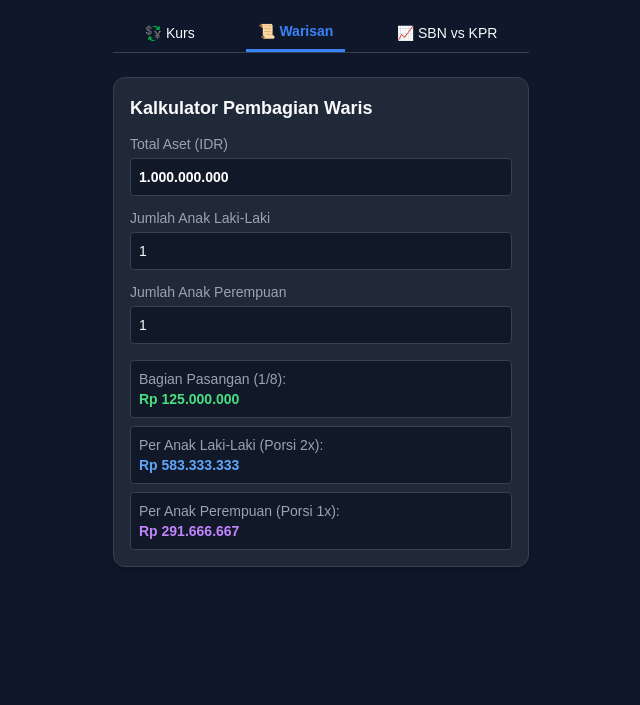
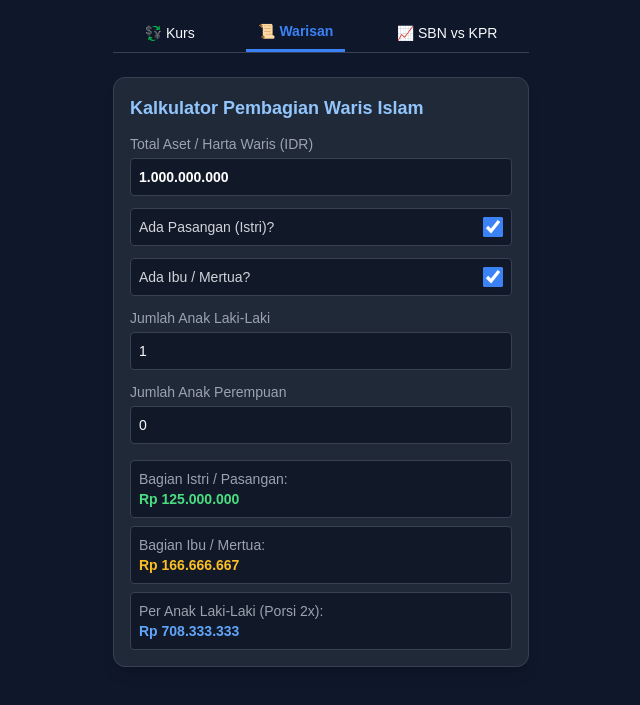
Before and after one commit to henrysonbab09-code/Multi-Cal, a plain HTML site: page index.html in a window 1280 px wide. Both pictures are taken after a click on the button "📜 Warisan". Shown: the part 51-756 px from the top of the page, without its empty margins (319-959 px from the left). Drawn offline with nearby package versions, Linux system fonts and the light colour scheme.

Commit message:
index.html

```diff
--- a/index.html
+++ b/index.html
@@ -24,7 +24,7 @@
   <!-- TAB 1: KURS -->
   <div id="section-kurs" class="space-y-4">
     <div class="bg-gray-800 p-4 rounded-xl shadow-lg border border-gray-700">
-      <h2 class="text-lg font-semibold mb-3">Konversi Mata Uang ke IDR</h2>
+      <h2 class="text-lg font-semibold mb-3 text-blue-300">Konversi Mata Uang ke IDR</h2>
 
       <div class="space-y-3 text-sm">
         <div>
@@ -60,24 +60,37 @@
   <!-- TAB 2: WARISAN -->
   <div id="section-warisan" class="hidden space-y-4">
     <div class="bg-gray-800 p-4 rounded-xl shadow-lg border border-gray-700">
-      <h2 class="text-lg font-semibold mb-3">Kalkulator Pembagian Waris</h2>
+      <h2 class="text-lg font-semibold mb-3 text-blue-300">Kalkulator Pembagian Waris Islam</h2>
+
       <div class="space-y-3 text-sm">
         <div>
-          <label class="block text-gray-400">Total Aset (IDR)</label>
+          <label class="block text-gray-400">Total Aset / Harta Waris (IDR)</label>
           <input type="text" id="total-aset" value="1.000.000.000" oninput="formatAndCalcWaris(this)" class="w-full bg-gray-900 border border-gray-700 rounded p-2 mt-1 font-semibold text-white">
         </div>
+
+        <div class="flex items-center justify-between p-2 bg-gray-900 rounded border border-gray-700">
+          <span class="text-gray-300">Ada Pasangan (Istri)?</span>
+          <input type="checkbox" id="ada-istri" checked onchange="calcWaris()" class="w-5 h-5 accent-blue-500">
+        </div>
+
+        <div class="flex items-center justify-between p-2 bg-gray-900 rounded border border-gray-700">
+          <span class="text-gray-300">Ada Ibu / Mertua?</span>
+          <input type="checkbox" id="ada-ibu" checked onchange="calcWaris()" class="w-5 h-5 accent-blue-500">
+        </div>
+
         <div>
           <label class="block text-gray-400">Jumlah Anak Laki-Laki</label>
           <input type="number" id="anak-laki" value="1" min="0" oninput="calcWaris()" class="w-full bg-gray-900 border border-gray-700 rounded p-2 mt-1">
         </div>
+
         <div>
           <label class="block text-gray-400">Jumlah Anak Perempuan</label>
-          <input type="number" id="anak-perempuan" value="1" min="0" oninput="calcWaris()" class="w-full bg-gray-900 border border-gray-700 rounded p-2 mt-1">
+          <input type="number" id="anak-perempuan" value="0" min="0" oninput="calcWaris()" class="w-full bg-gray-900 border border-gray-700 rounded p-2 mt-1">
         </div>
       </div>
 
       <div id="waris-result" class="mt-4 space-y-2 text-sm">
-        <!-- Hasil perhitungan -->
+        <!-- Hasil perhitungan waris -->
       </div>
     </div>
   </div>
@@ -85,24 +98,33 @@
   <!-- TAB 3: SBN VS KPR -->
   <div id="section-sbn" class="hidden space-y-4">
     <div class="bg-gray-800 p-4 rounded-xl shadow-lg border border-gray-700">
-      <h2 class="text-lg font-semibold mb-3">Simulasi SBN / Bonds vs KPR</h2>
+      <h2 class="text-lg font-semibold mb-3 text-blue-300">Kalkulator Arbitrase SBN vs KPR</h2>
+
       <div class="space-y-3 text-sm">
         <div>
-          <label class="block text-gray-400">Modal Investasi / Pinjaman (IDR)</label>
-          <input type="text" id="modal-sbn" value="500.000.000" oninput="formatAndCalcSBN(this)" class="w-full bg-gray-900 border border-gray-700 rounded p-2 mt-1 font-semibold text-white">
+          <label class="block text-gray-400">Nominal Investasi / Pinjaman KPR (IDR)</label>
+          <input type="text" id="modal-sbn" value="1.000.000.000" oninput="formatAndCalcSBN(this)" class="w-full bg-gray-900 border border-gray-700 rounded p-2 mt-1 font-semibold text-white">
         </div>
         <div>
-          <label class="block text-gray-400">Yield SBN Per Tahun (%)</label>
+          <label class="block text-gray-400">Kupon / Yield SBN Per Tahun (%)</label>
           <input type="number" id="yield-sbn" value="6.5" step="0.1" oninput="calcSBN()" class="w-full bg-gray-900 border border-gray-700 rounded p-2 mt-1">
         </div>
         <div>
+          <label class="block text-gray-400">Pajak SBN (%)</label>
+          <input type="number" id="pajak-sbn" value="10" step="1" oninput="calcSBN()" class="w-full bg-gray-900 border border-gray-700 rounded p-2 mt-1">
+        </div>
+        <div>
           <label class="block text-gray-400">Bunga KPR Per Tahun (%)</label>
-          <input type="number" id="bunga-kpr" value="8.5" step="0.1" oninput="calcSBN()" class="w-full bg-gray-900 border border-gray-700 rounded p-2 mt-1">
+          <input type="number" id="bunga-kpr" value="7.5" step="0.1" oninput="calcSBN()" class="w-full bg-gray-900 border border-gray-700 rounded p-2 mt-1">
+        </div>
+        <div>
+          <label class="block text-gray-400">Tenor KPR (Tahun)</label>
+          <input type="number" id="tenor-kpr" value="10" min="1" max="30" oninput="calcSBN()" class="w-full bg-gray-900 border border-gray-700 rounded p-2 mt-1">
         </div>
       </div>
 
       <div id="sbn-result" class="mt-4 space-y-2 text-sm">
-        <!-- Hasil perhitungan -->
+        <!-- Hasil perhitungan SBN vs KPR -->
       </div>
     </div>
   </div>
@@ -110,7 +132,6 @@
   <script>
     let rates = { usd: 17921, eur: 20042, huf: 54.88, czk: 821.85 };
 
-    // Format angka dengan titik pemisah ribuan
     function formatNumber(val) {
       let clean = val.toString().replace(/\D/g, '');
       if (!clean) return '';
@@ -132,6 +153,7 @@
       document.getElementById('section-' + tab).classList.remove('hidden');
     }
 
+    // --- KURS ---
     function formatAndCalcKurs(activeField) {
       let input = document.getElementById(activeField);
       let rawVal = parseNumber(input.value);
@@ -161,6 +183,7 @@
       document.getElementById('sync-time').innerText = `Terakhir diperbarui: ${now.toLocaleTimeString('id-ID')} WIB`;
     }
 
+    // --- WARISAN ---
     function formatAndCalcWaris(input) {
       let rawVal = parseNumber(input.value);
       input.value = formatNumber(rawVal);
@@ -169,32 +192,65 @@
 
     function calcWaris() {
       const total = parseNumber(document.getElementById('total-aset').value);
+      const adaIstri = document.getElementById('ada-istri').checked;
+      const adaIbu = document.getElementById('ada-ibu').checked;
       const laki = parseInt(document.getElementById('anak-laki').value) || 0;
       const perempuan = parseInt(document.getElementById('anak-perempuan').value) || 0;
 
-      const porsiIstri = total * 0.125;
-      const sisa = total - porsiIstri;
+      let porsiIstri = 0;
+      let porsiIbu = 0;
+
+      // Istri (1/8 jika ada anak)
+      if (adaIstri) {
+        porsiIstri = total * ( (laki > 0 || perempuan > 0) ? (1/8) : (1/4) );
+      }
+
+      // Ibu / Mertua (1/6 jika ada anak)
+      if (adaIbu) {
+        porsiIbu = total * ( (laki > 0 || perempuan > 0) ? (1/6) : (1/3) );
+      }
+
+      let sisa = total - porsiIstri - porsiIbu;
+      if (sisa < 0) sisa = 0;
 
       const totalPoin = (laki * 2) + (perempuan * 1);
       let porsiLaki = totalPoin > 0 ? (sisa * 2) / totalPoin : 0;
       let porsiPerempuan = totalPoin > 0 ? (sisa * 1) / totalPoin : 0;
 
-      document.getElementById('waris-result').innerHTML = `
+      let html = '';
+      if (adaIstri) {
+        html += `
           <div class="p-2 bg-gray-900 rounded border border-gray-700">
-          <div class="text-gray-400">Bagian Pasangan (1/8):</div>
+            <div class="text-gray-400">Bagian Istri / Pasangan:</div>
             <div class="font-bold text-green-400">Rp ${Math.round(porsiIstri).toLocaleString('id-ID')}</div>
-        </div>
+          </div>`;
+      }
+      if (adaIbu) {
+        html += `
+          <div class="p-2 bg-gray-900 rounded border border-gray-700">
+            <div class="text-gray-400">Bagian Ibu / Mertua:</div>
+            <div class="font-bold text-amber-400">Rp ${Math.round(porsiIbu).toLocaleString('id-ID')}</div>
+          </div>`;
+      }
+      if (laki > 0) {
+        html += `
           <div class="p-2 bg-gray-900 rounded border border-gray-700">
             <div class="text-gray-400">Per Anak Laki-Laki (Porsi 2x):</div>
             <div class="font-bold text-blue-400">Rp ${Math.round(porsiLaki).toLocaleString('id-ID')}</div>
-        </div>
+          </div>`;
+      }
+      if (perempuan > 0) {
+        html += `
           <div class="p-2 bg-gray-900 rounded border border-gray-700">
             <div class="text-gray-400">Per Anak Perempuan (Porsi 1x):</div>
             <div class="font-bold text-purple-400">Rp ${Math.round(porsiPerempuan).toLocaleString('id-ID')}</div>
-        </div>
-      `;
+          </div>`;
       }
 
+      document.getElementById('waris-result').innerHTML = html || `<div class="text-gray-400">Masukkan data ahli waris.</div>`;
+    }
+
+    // --- SBN VS KPR ---
     function formatAndCalcSBN(input) {
       let rawVal = parseNumber(input.value);
       input.value = formatNumber(rawVal);
@@ -204,25 +260,40 @@
     function calcSBN() {
       const modal = parseNumber(document.getElementById('modal-sbn').value);
       const yieldPct = parseFloat(document.getElementById('yield-sbn').value) || 0;
+      const pajakPct = parseFloat(document.getElementById('pajak-sbn').value) || 0;
       const kprPct = parseFloat(document.getElementById('bunga-kpr').value) || 0;
+      const tenorTahun = parseInt(document.getElementById('tenor-kpr').value) || 1;
 
-      const returnSBNBulanan = (modal * (yieldPct / 100)) / 12;
-      const biayaKPRBulanan = (modal * (kprPct / 100)) / 12;
-      const selisih = returnSBNBulanan - biayaKPRBulanan;
+      // Passive income SBN bersih per bulan
+      const kuponKotorTahun = modal * (yieldPct / 100);
+      const kuponBersihTahun = kuponKotorTahun * (1 - (pajakPct / 100));
+      const sbnBulanan = kuponBersihTahun / 12;
+
+      // Angsuran KPR Anuitas
+      const r = (kprPct / 100) / 12;
+      const n = tenorTahun * 12;
+      let cicilanKPR = 0;
+      if (r > 0 && n > 0) {
+        cicilanKPR = modal * (r * Math.pow(1 + r, n)) / (Math.pow(1 + r, n) - 1);
+      } else {
+        cicilanKPR = modal / (n || 1);
+      }
+
+      const netCashflow = sbnBulanan - cicilanKPR;
 
       document.getElementById('sbn-result').innerHTML = `
         <div class="p-2 bg-gray-900 rounded border border-gray-700">
-          <div class="text-gray-400">Passive Income SBN / Bulan:</div>
-          <div class="font-bold text-emerald-400">Rp ${Math.round(returnSBNBulanan).toLocaleString('id-ID')}</div>
+          <div class="text-gray-400">Passive Income SBN (Bersih/Bulan):</div>
+          <div class="font-bold text-emerald-400">Rp ${Math.round(sbnBulanan).toLocaleString('id-ID')}</div>
         </div>
         <div class="p-2 bg-gray-900 rounded border border-gray-700">
-          <div class="text-gray-400">Estimasi Bunga KPR / Bulan:</div>
-          <div class="font-bold text-red-400">Rp ${Math.round(biayaKPRBulanan).toLocaleString('id-ID')}</div>
+          <div class="text-gray-400">Cicilan KPR per Bulan (${tenorTahun} Thn):</div>
+          <div class="font-bold text-red-400">Rp ${Math.round(cicilanKPR).toLocaleString('id-ID')}</div>
         </div>
         <div class="p-2 bg-gray-900 rounded border border-gray-700">
-          <div class="text-gray-400">Net Difference (Margin Netto):</div>
-          <div class="font-bold ${selisih >= 0 ? 'text-blue-400' : 'text-orange-400'}">
-            Rp ${Math.round(selisih).toLocaleString('id-ID')} / bulan
+          <div class="text-gray-400">Net Cashflow Bulanan:</div>
+          <div class="font-bold ${netCashflow >= 0 ? 'text-blue-400' : 'text-orange-400'}">
+            Rp ${Math.round(netCashflow).toLocaleString('id-ID')} / bulan
           </div>
         </div>
       `;
```
Lines whose indentation alone changed are shown as unchanged.
